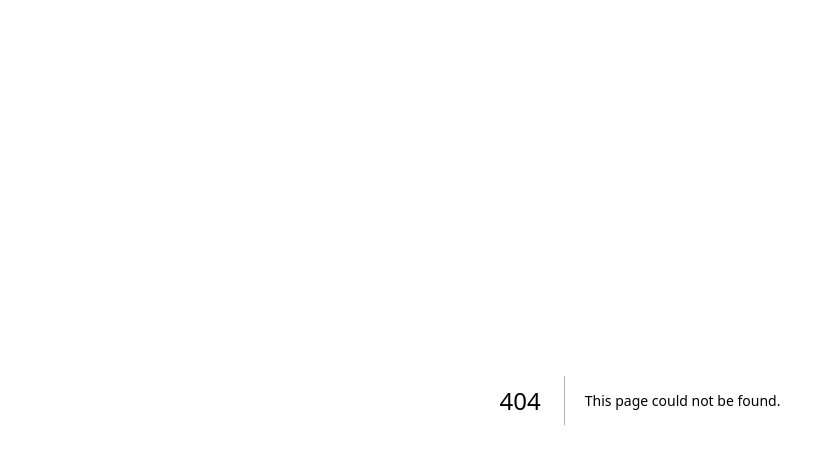
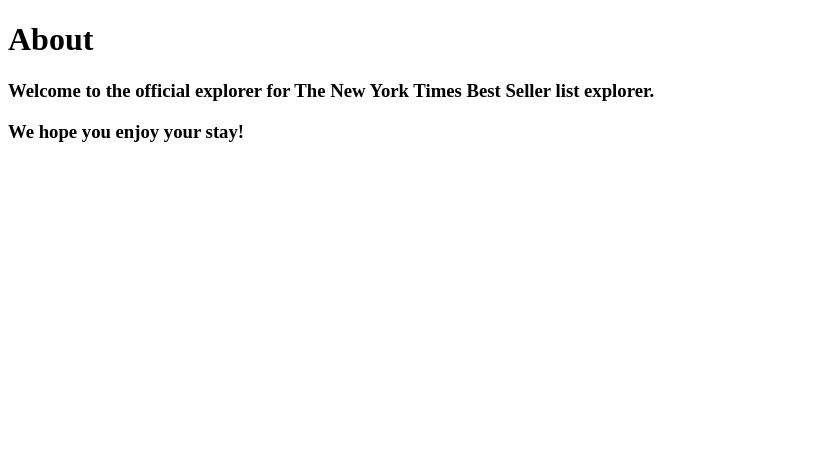
Before and after one commit to johj703/NewYork-Times-Best-Seller-List, a Next.js app: page /about in a window 1280 px wide. Before the commit this address had no page. Shown: the top 464 px of the page, without its empty margins (0-835 px from the left). Built offline with nearby package versions, Linux system fonts and the light colour scheme.

Commit message:
About 페이지 생성

```diff
--- /dev/null
+++ b/app/about/page.tsx
@@ -0,0 +1,12 @@
+export default function About() {
+  return (
+    <div>
+      <h1>About</h1>
+      <h3>
+        Welcome to the official explorer for The New York Times Best Seller list
+        explorer.
+      </h3>
+      <h3>We hope you enjoy your stay!</h3>
+    </div>
+  );
+}
```
